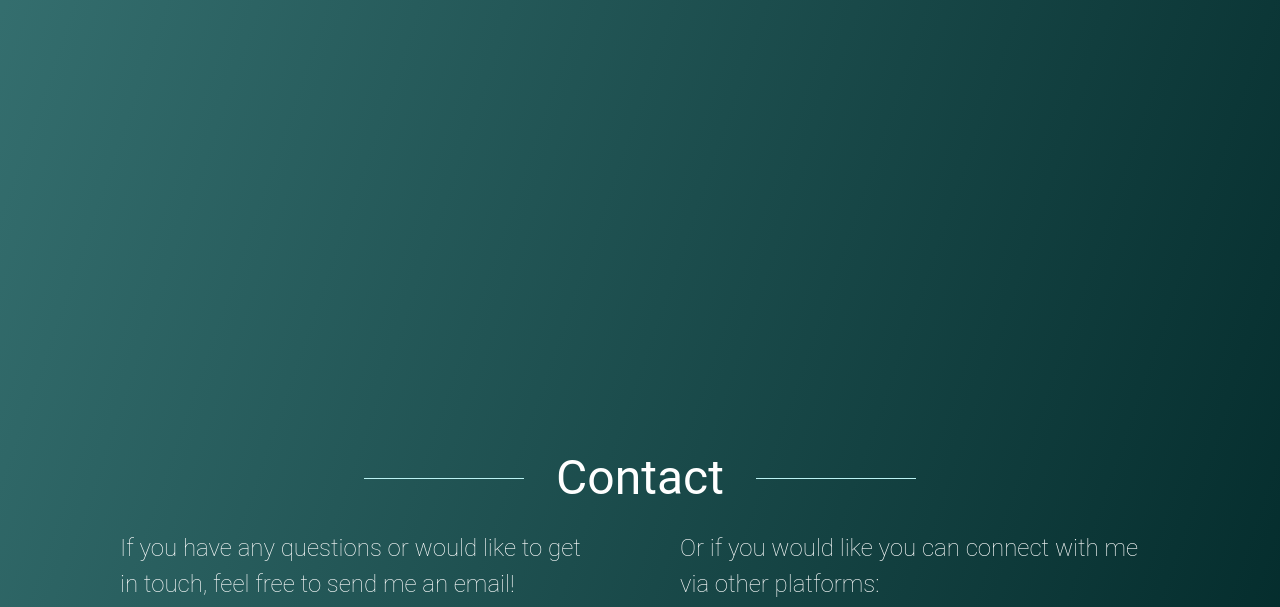
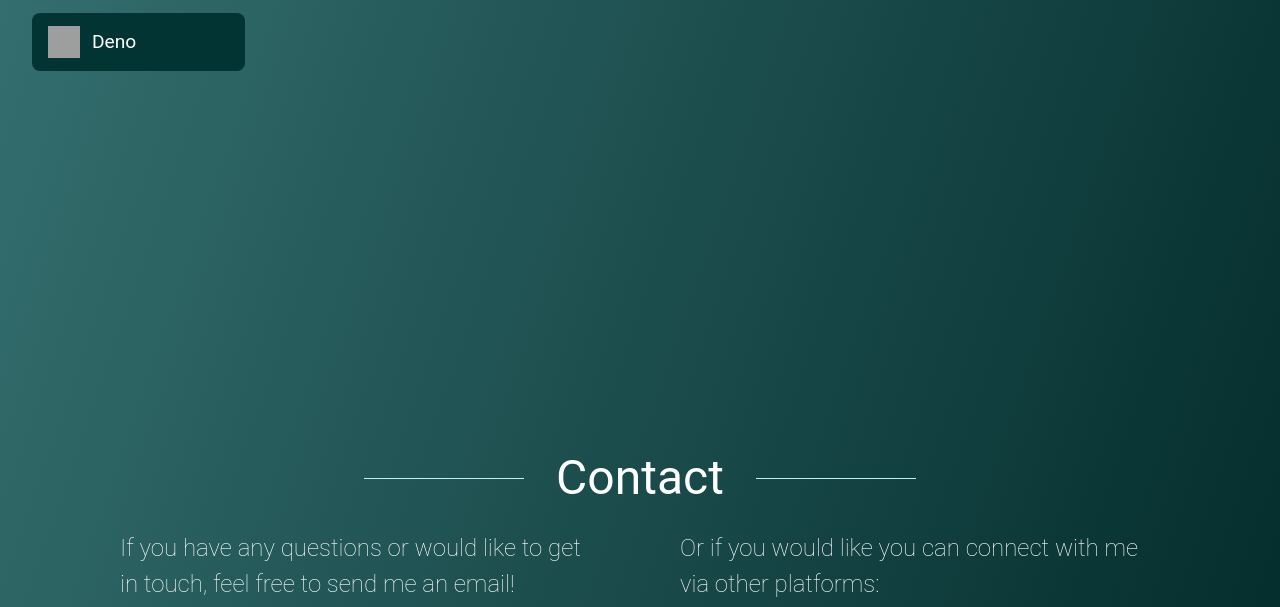
Before and after one commit to WittevrongelRune/Personal-Website, a plain HTML site: page index.html in a window 1280 px wide. Shown: the part 2726-3333 px from the top of the page. Drawn offline with Linux system fonts and the light colour scheme; grey boxes are pictures that could not be loaded.

Commit message:
add Deno to the list of programming languages in skills section

```diff
--- a/index.html
+++ b/index.html
@@ -78,6 +78,7 @@
                         <li class="language"><img class="langIcon" src="https://cdn.jsdelivr.net/gh/devicons/devicon/icons/java/java-original.svg" alt="Java Icon">Java</li>
                         <li class="language"><img class="langIcon" src="https://cdn.jsdelivr.net/gh/devicons/devicon/icons/nodejs/nodejs-original.svg" alt="Node.js Icon">Node.js</li>
                         <li class="language"><img class="langIcon" src="https://cdn.jsdelivr.net/gh/devicons/devicon/icons/mysql/mysql-original.svg" alt="SQL Icon">SQL</li>
+                        <li class="language"><img class="langIcon" src="https://cdn.jsdelivr.net/gh/devicons/devicon/icons/denojs/denojs-original.svg" alt="Deno Icon">Deno</li>
                     </ul>
                 </div>
             </div>
```
